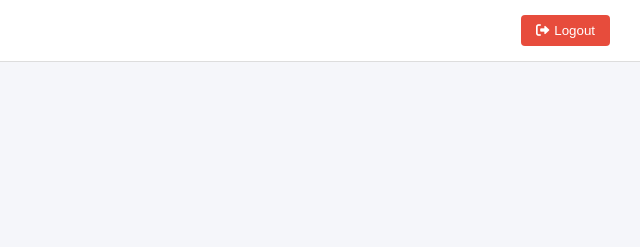
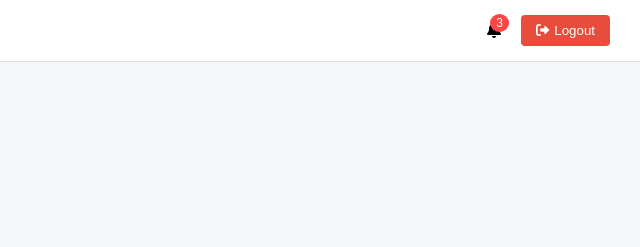
Before and after one commit to ismaelmiah/admin-layout, a plain HTML site: page Admin Layout/index.html in a window 1280 px wide. Shown: the top 247 px of the page, 640-1280 px from the left. Drawn offline with Linux system fonts and the light colour scheme.

Commit message:
Admin layout notification design

```diff
--- a/Admin Layout/admin.js
+++ b/Admin Layout/admin.js
@@ -181,4 +181,156 @@ document.addEventListener('DOMContentLoaded', function () {
         }
     });
 
+    initializeNotifications();
 });
+
+function updateDashboardContent(title) {
+    const contentArea = document.getElementById('dashboard-content');
+    contentArea.innerHTML = `
+        <h1>${title}</h1>
+        <div class="content-placeholder">
+            Content for ${title}
+        </div>
+    `;
+}
+
+function initializeNotifications() {
+    const notifications = [
+        {
+            id: 1,
+            title: "New User Registration",
+            message: "John Doe has registered as a new user",
+            time: "2 minutes ago",
+            isRead: false
+        },
+        {
+            id: 2,
+            title: "System Update",
+            message: "System maintenance scheduled for tomorrow",
+            time: "1 hour ago",
+            isRead: false
+        },
+        {
+            id: 3,
+            title: "New Order",
+            message: "New order #1234 received",
+            time: "3 hours ago",
+            isRead: false
+        },
+        {
+            id: 4,
+            title: "Payment Received",
+            message: "Payment for order #1233 confirmed",
+            time: "5 hours ago",
+            isRead: true
+        },
+        {
+            id: 5,
+            title: "Low Stock Alert",
+            message: "Product ID #789 is running low on stock",
+            time: "1 day ago",
+            isRead: true
+        }
+    ];
+
+    const notificationBtn = document.querySelector('.notification');
+
+    // Add badge element
+    const badge = document.createElement('span');
+    badge.className = 'badge';
+    notificationBtn.appendChild(badge);
+
+    // Update badge count initially
+    updateBadgeCount();
+
+    // Function to update badge count
+    function updateBadgeCount() {
+        const unreadCount = notifications.filter(n => !n.isRead).length;
+        badge.textContent = unreadCount;
+        badge.style.display = unreadCount > 0 ? 'block' : 'none';
+    }
+
+    // Create notification dropdown
+    const dropdown = document.createElement('div');
+    dropdown.className = 'notification-dropdown';
+    dropdown.innerHTML = `
+        <div class="notification-header">
+            <h3>Notifications</h3>
+            <button class="mark-all-read">Mark all as read</button>
+        </div>
+        <div class="notification-list">
+            ${notifications.map(notif => `
+                <div class="notification-item ${notif.isRead ? 'read' : 'unread'}" data-id="${notif.id}">
+                    <div class="notification-content">
+                        <h4>${notif.title}</h4>
+                        <p>${notif.message}</p>
+                        <span class="notification-time">${notif.time}</span>
+                    </div>
+                    ${!notif.isRead ? '<span class="unread-dot"></span>' : ''}
+                </div>
+            `).join('')}
+        </div>
+        <div class="notification-footer">
+            <a href="#" class="view-all">View All Notifications</a>
+        </div>
+    `;
+
+    notificationBtn.appendChild(dropdown);
+
+    // Update notification badge
+    const updateBadge = () => {
+        const unreadCount = notifications.filter(n => !n.isRead).length;
+        const badge = document.querySelector('.notification .badge');
+        badge.textContent = unreadCount;
+        badge.style.display = unreadCount > 0 ? 'block' : 'none';
+    };
+
+    // Event Listeners
+    notificationBtn.addEventListener('click', (e) => {
+        e.stopPropagation();
+        dropdown.classList.toggle('show');
+    });
+
+    document.querySelector('.mark-all-read').addEventListener('click', (e) => {
+        e.stopPropagation();
+        notifications.forEach(n => n.isRead = true);
+        document.querySelectorAll('.notification-item').forEach(item => {
+            item.classList.remove('unread');
+            item.classList.add('read');
+            item.querySelector('.unread-dot')?.remove();
+        });
+        updateBadgeCount();  // Update the badge count
+    });
+
+    // Add click handler for individual notifications
+    document.querySelectorAll('.notification-item').forEach(item => {
+        item.addEventListener('click', (e) => {
+            e.stopPropagation();
+            const notifId = parseInt(item.getAttribute('data-id'));
+
+            // Find and update the notification in the array
+            const notification = notifications.find(n => n.id === notifId);
+            if (notification && !notification.isRead) {
+                notification.isRead = true;
+
+                // Update UI
+                item.classList.remove('unread');
+                item.classList.add('read');
+                const unreadDot = item.querySelector('.unread-dot');
+                if (unreadDot) {
+                    unreadDot.remove();
+                }
+
+                // Update badge count
+                updateBadgeCount();
+            }
+        });
+    });
+
+    // Close dropdown when clicking outside
+    document.addEventListener('click', (e) => {
+        if (!notificationBtn.contains(e.target)) {
+            dropdown.classList.remove('show');
+        }
+    });
+}
--- a/Admin Layout/index.html
+++ b/Admin Layout/index.html
@@ -32,6 +32,9 @@
             <div class="top-bar">
                 <h2 class="page-title">Dashboard</h2>
                 <div class="top-bar-right">
+                    <div class="notification">
+                        <i class="fas fa-bell"></i>
+                    </div>
                     <button class="logout-btn">
                         <i class="fas fa-sign-out-alt"></i> Logout
                     </button>
```
